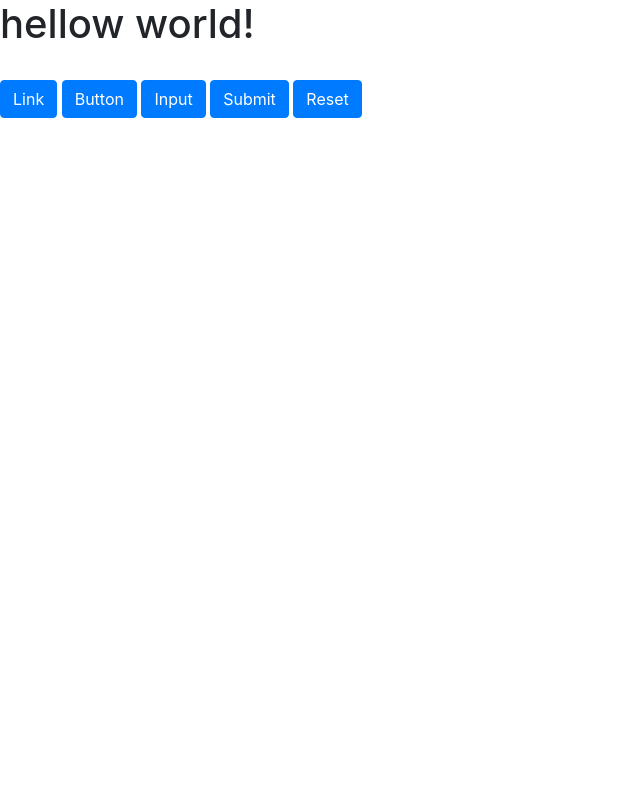
After one commit to pmanggui/djangoproject, a Django app: template wordcount/templates/home2.html in a window 1280 px wide. The commit adds this page. Shown: the whole page, without its empty margins (0-640 px from the left). Run offline with Django 3.2, Linux system fonts and the light colour scheme; the template is opened without the code that fills it, so the values that code supplies are empty; some libraries are stand-ins or nearby versions.

Commit message:
commit message

```diff
--- /dev/null
+++ b/wordcount/templates/home2.html
@@ -0,0 +1,20 @@
+<head>
+<!-- bootstrap -->
+<link rel="stylesheet" href="https://stackpath.bootstrapcdn.com/bootstrap/4.3.1/css/bootstrap.min.css" integrity="sha384-ggOyR0iXCbMQv3Xipma34MD+dH/1fQ784/j6cY/iJTQUOhcWr7x9JvoRxT2MZw1T" crossorigin="anonymous">
+
+<!-- bootstrap -->
+<script src="https://code.jquery.com/jquery-3.3.1.slim.min.js" integrity="sha384-q8i/X+965DzO0rT7abK41JStQIAqVgRVzpbzo5smXKp4YfRvH+8abtTE1Pi6jizo" crossorigin="anonymous"></script>
+<script src="https://cdnjs.cloudflare.com/ajax/libs/popper.js/1.14.7/umd/popper.min.js" integrity="sha384-UO2eT0CpHqdSJQ6hJty5KVphtPhzWj9WO1clHTMGa3JDZwrnQq4sF86dIHNDz0W1" crossorigin="anonymous"></script>
+<script src="https://stackpath.bootstrapcdn.com/bootstrap/4.3.1/js/bootstrap.min.js" integrity="sha384-JjSmVgyd0p3pXB1rRibZUAYoIIy6OrQ6VrjIEaFf/nJGzIxFDsf4x0xIM+B07jRM" crossorigin="anonymous"></script>
+</head>
+
+<body>
+<h1>hellow world!</h1>
+<br>
+<a class="btn btn-primary" href="#" role="button">Link</a>
+<button class="btn btn-primary" type="submit">Button</button>
+<input class="btn btn-primary" type="button" value="Input">
+<input class="btn btn-primary" type="submit" value="Submit">
+<input class="btn btn-primary" type="reset" value="Reset">
+
+</body>
--- a/wordcount/templates/result.html
+++ b/wordcount/templates/result.html
@@ -1,4 +1,4 @@
-<h1> 당신이 입력한 텍스트는 {{total}} 로 구성되어 있습니다. </h1>
+<h1> 당신이 입력한 텍스트는 공백제외 : {{total}}, 공백포함 : {{totalwithspaces}} 로 구성되어 있습니다. </h1>
 
 <a href = "{% url 'home' %}"> 다시 하기 </a>
 <br>
@@ -11,3 +11,6 @@
 {{word}} : {{howmany}}
 <br>
 {% endfor %}
+
+<h2> 공백 수 : </h2>
+{{spaces}}
--- a/wordcount/views.py
+++ b/wordcount/views.py
@@ -12,6 +12,7 @@ def result(request):
     text = request.GET['fulltext']
     words = text.split()
     word_dictionary = {}
+    spaces = text.acount(' ')
 
     for word in words:
         if word in word_dictionary:
@@ -21,4 +22,4 @@ def result(request):
             #add to dictionary
             word_dictionary[word] = 1
 
-    return render(request, 'result.html', {'full': text, 'total' : len(words), 'dictionary' : word_dictionary.items()})
+    return render(request, 'result.html', {'full': text, 'total' : len(words), 'totalwithspaces': spaces+len(words), 'dictionary' : word_dictionary.items(), 'spaces' : spaces})
```
